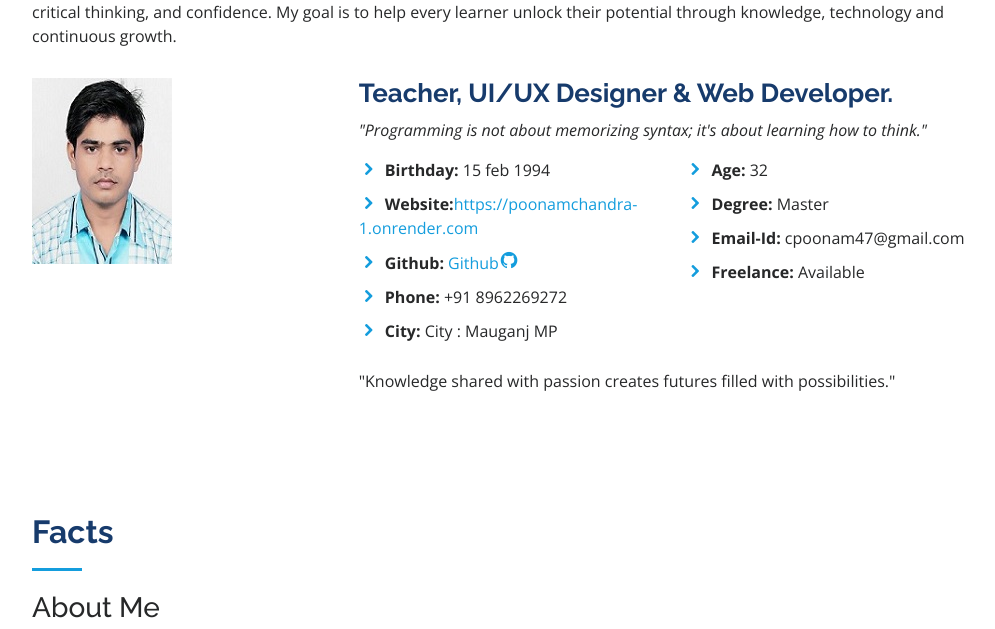
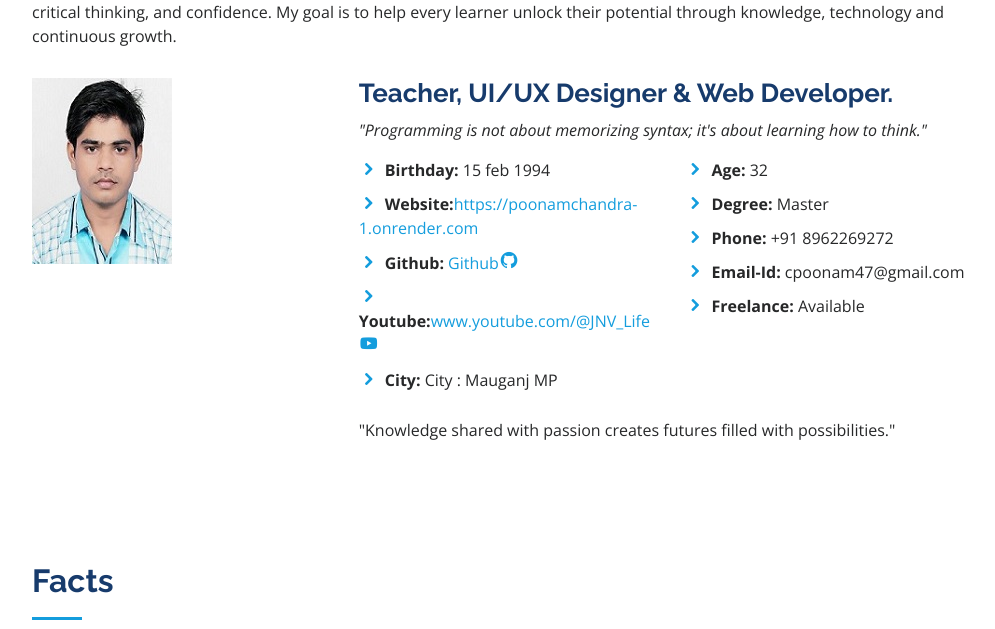
Before and after one commit to cpoonam47/poonamchandra, a Django app: page / in a window 1280 px wide. Shown: the part 962-1591 px from the top of the page, without its empty margins (283-1278 px from the left). Run offline with Django 5.2, Linux system fonts and the light colour scheme; some libraries are stand-ins or nearby versions.

```diff
--- a/myprofile/templates/myprofile/index.html
+++ b/myprofile/templates/myprofile/index.html
@@ -109,8 +109,7 @@
                     <li><i class="icofont-rounded-right"></i> <strong>Birthday:</strong> 15 feb 1994</li>
                     <li><i class="icofont-rounded-right"></i> <strong>Website:</strong><a href="https://poonamchandra-1.onrender.com " class="website">https://poonamchandra-1.onrender.com<i class="bx bxl-website"></i></a> </li>
                     <li><i class="icofont-rounded-right"></i> <strong>Github:</strong> <a href="https://github.com/cpoonam47 " class="github">Github<i class="bx bxl-github"></i></a></li>
-
-                    <li><i class="icofont-rounded-right"></i> <strong>Phone:</strong> +91 8962269272</li>
+                    <li><i class="icofont-rounded-right"></i> <strong>Youtube:</strong><a href="https://www.youtube.com/@JNV_Life " class="youtube">www.youtube.com/@JNV_Life<i class="bx bxl-youtube"></i></a> </li>
                     <li><i class="icofont-rounded-right"></i> <strong>City:</strong> City : Mauganj MP</li>
                   </ul>
                 </div>
@@ -118,6 +117,7 @@
                   <ul>
                     <li><i class="icofont-rounded-right"></i> <strong>Age:</strong> 32</li>
                     <li><i class="icofont-rounded-right"></i> <strong>Degree:</strong> Master</li>
+                    <li><i class="icofont-rounded-right"></i> <strong>Phone:</strong> +91 8962269272</li>
                     <li><i class="icofont-rounded-right"></i> <strong>Email-Id:</strong> cpoonam47@gmail.com</li>
                     <li><i class="icofont-rounded-right"></i> <strong>Freelance:</strong> Available</li>
                   </ul>
```
